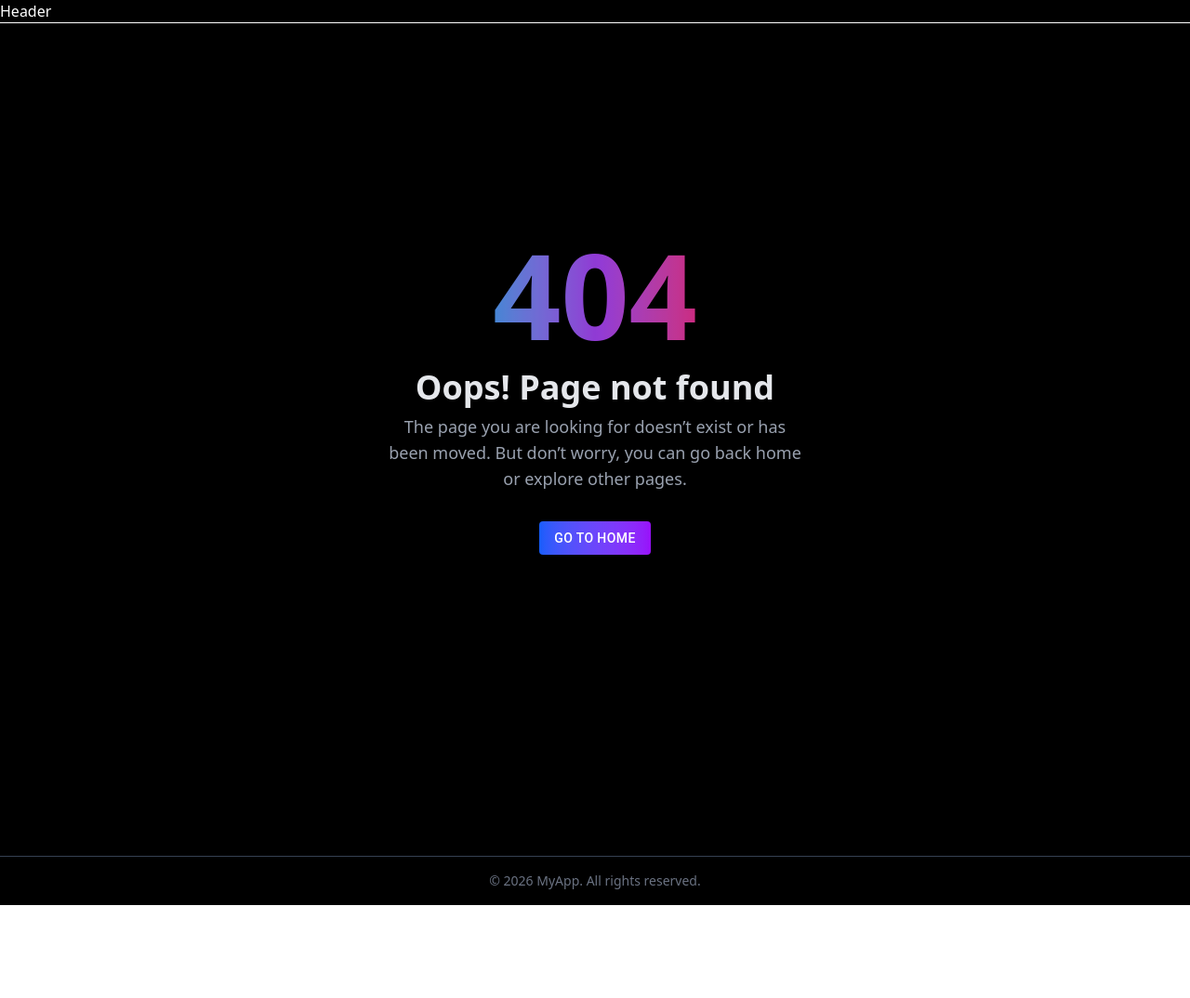
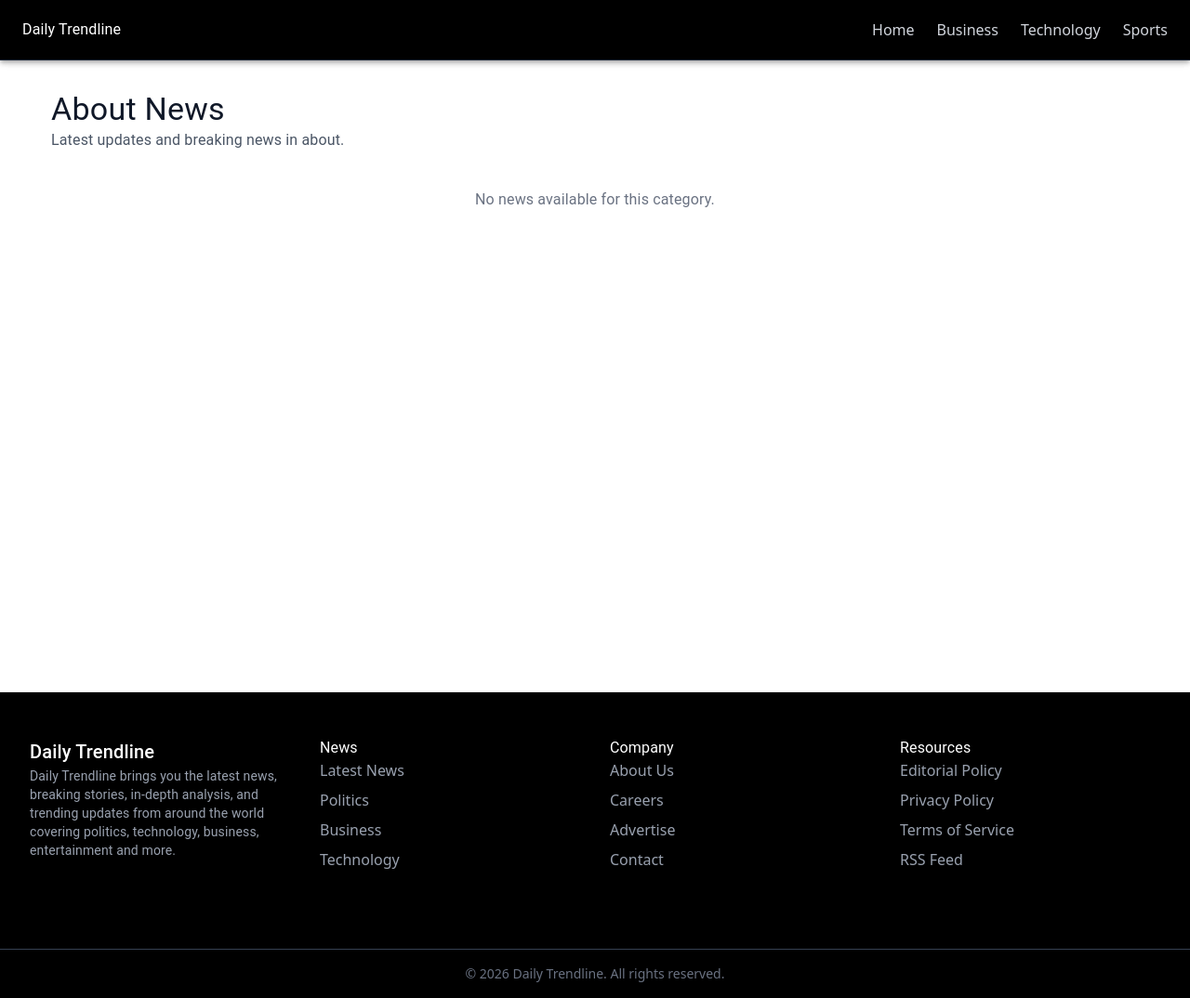
Before and after one commit to advivifymediagroup/daily-trendline-FE, a Next.js app: page /about in a window 1280 px wide. Before the commit this address had no page. Shown: the whole page at 93% size. Before the commit the page ends 974 px from the top, so only its background shows below. Built offline with nearby package versions, Linux system fonts and the light colour scheme.

Commit message:
added footer, header & category page

```diff
--- /dev/null
+++ b/app/[category]/page.tsx
@@ -0,0 +1,133 @@
+import React from "react";
+import { Box, Typography, Card, CardContent, CardMedia } from "@mui/material";
+import { FaClock } from "react-icons/fa";
+import Link from "next/link";
+
+const news = [
+  {
+    id: 1,
+    category: "technology",
+    title: "Apple announces next generation AI chip",
+    image: "https://images.unsplash.com/photo-1518770660439-4636190af475",
+    time: "2 hours ago",
+  },
+  {
+    id: 2,
+    category: "sports",
+    title: "India wins thrilling cricket match",
+    image: "https://images.unsplash.com/photo-1505842465776-3bfd1889e7e0",
+    time: "4 hours ago",
+  },
+  {
+    id: 3,
+    category: "technology",
+    title: "New electric cars dominate 2026 market",
+    image: "https://images.unsplash.com/photo-1503376780353-7e6692767b70",
+    time: "6 hours ago",
+  },
+  {
+    id: 4,
+    category: "entertainment",
+    title: "Streaming platforms releasing big movies",
+    image: "https://images.unsplash.com/photo-1489599849927-2ee91cede3ba",
+    time: "8 hours ago",
+  },
+];
+
+type Props = {
+  params: Promise<{
+    category: string;
+  }>;
+};
+
+
+const page = async ({ params }: Props) => {
+  const { category } = await params;
+
+  console.log("PARAMS::", category);
+
+  // Filter news by category
+  const filteredNews = news.filter((item) => item.category === category);
+
+  return (
+    <Box className="max-w-7xl mx-auto px-4 py-8">
+      {/* Category Title */}
+      <Box className="mb-10">
+        <Typography
+          variant="h4"
+          className="font-bold capitalize text-gray-900 dark:text-white"
+        >
+          {category} News
+        </Typography>
+
+        <Typography className="text-gray-600 dark:text-gray-400 mt-2">
+          Latest updates and breaking news in {category}.
+        </Typography>
+      </Box>
+
+      {/* Featured Article */}
+      {filteredNews.length > 0 && (
+        <Box className="mb-12">
+          <Card className="rounded-xl overflow-hidden shadow-lg dark:bg-gray-900">
+            <CardMedia
+              component="img"
+              height="400"
+              image={filteredNews[0].image}
+              alt={filteredNews[0].title}
+            />
+
+            <CardContent>
+              <Typography
+                variant="h5"
+                className="font-bold text-gray-900 dark:text-white"
+              >
+                {filteredNews[0].title}
+              </Typography>
+
+              <Box className="flex items-center gap-2 mt-4 text-sm text-gray-500 dark:text-gray-400">
+                <FaClock />
+                {filteredNews[0].time}
+              </Box>
+            </CardContent>
+          </Card>
+        </Box>
+      )}
+
+      {/* News Grid */}
+      <Box className="grid gap-6 sm:grid-cols-2 lg:grid-cols-3">
+        {filteredNews.map((item) => (
+          <Link key={item.id} href={`/news/${item.id}`}>
+            <Card className="rounded-xl shadow-md hover:shadow-xl transition-shadow duration-300 dark:bg-gray-900 cursor-pointer">
+              <CardMedia
+                component="img"
+                height="200"
+                image={item.image}
+                alt={item.title}
+              />
+
+              <CardContent>
+                <Typography className="font-semibold text-gray-900 dark:text-white line-clamp-2">
+                  {item.title}
+                </Typography>
+
+                <Box className="flex items-center gap-2 mt-3 text-sm text-gray-500 dark:text-gray-400">
+                  <FaClock />
+                  {item.time}
+                </Box>
+              </CardContent>
+            </Card>
+          </Link>
+        ))}
+      </Box>
+
+      {/* Empty State */}
+      {filteredNews.length === 0 && (
+        <Typography className="text-gray-500 dark:text-gray-400 mt-10 text-center">
+          No news available for this category.
+        </Typography>
+      )}
+    </Box>
+  );
+};
+
+export default page;
--- a/app/category/[slug]/page.tsx
+++ /dev/null
@@ -1,7 +0,0 @@
-import React from "react";
-
-const page = () => {
-  return <div>Category page</div>;
-};
-
-export default page;
--- a/app/layout.tsx
+++ b/app/layout.tsx
@@ -3,6 +3,7 @@ import { Geist, Geist_Mono } from "next/font/google";
 import "./globals.css";
 import Header from "@/components/Header";
 import Footer from "@/components/Footer";
+import { Container } from "@mui/material";
 
 const geistSans = Geist({
   variable: "--font-geist-sans",
@@ -30,7 +31,9 @@ export default function RootLayout({
         className={`${geistSans.variable} ${geistMono.variable} antialiased`}
       >
         <Header />
-        {children}
+        <Container className="max-w-312.5! m-auto min-h-[85vh]">
+          {children}
+        </Container>
         <Footer />
       </body>
     </html>
--- a/app/not-found.tsx
+++ b/app/not-found.tsx
@@ -5,7 +5,7 @@ import { Button } from "@mui/material";
 
 export default function NotFound() {
   return (
-    <div className="flex flex-col items-center justify-center min-h-screen bg-black text-white px-4 text-center">
+    <div className="flex flex-col items-center justify-center min-h-screen bg-black text-white text-center max-w-312.5!">
       {/* 404 Code with gradient glow */}
       <h1 className="text-7xl md:text-9xl font-extrabold mb-4 text-transparent bg-clip-text bg-gradient-to-r from-blue-400 via-purple-500 to-pink-500 drop-shadow-lg animate-pulse">
         404
--- a/app/page.tsx
+++ b/app/page.tsx
@@ -1,6 +1,6 @@
 export default function Home() {
   return (
-    <div className="homepage min-h-[75vh]">
+    <div className="homepage">
       <p>Getting started with Daily Trendline website.</p>
     </div>
   );
--- a/components/Footer.tsx
+++ b/components/Footer.tsx
@@ -1,13 +1,110 @@
-import { Box } from "@mui/material";
+// components/shared/Footer.tsx
+"use client";
+
 import React from "react";
+import { Box, Typography, IconButton } from "@mui/material";
+import {
+  FaFacebookF,
+  FaTwitter,
+  FaLinkedinIn,
+  FaInstagram,
+} from "react-icons/fa";
+import Link from "next/link";
 
-const Footer = () => {
+const footerLinks = [
+  {
+    title: "News",
+    links: [
+      { label: "Latest News", href: "/latest" },
+      { label: "Politics", href: "/politics" },
+      { label: "Business", href: "/business" },
+      { label: "Technology", href: "/technology" },
+    ],
+  },
+  {
+    title: "Company",
+    links: [
+      { label: "About Us", href: "/about" },
+      { label: "Careers", href: "/careers" },
+      { label: "Advertise", href: "/advertise" },
+      { label: "Contact", href: "/contact" },
+    ],
+  },
+  {
+    title: "Resources",
+    links: [
+      { label: "Editorial Policy", href: "/editorial-policy" },
+      { label: "Privacy Policy", href: "/privacy" },
+      { label: "Terms of Service", href: "/terms" },
+      { label: "RSS Feed", href: "/rss" },
+    ],
+  },
+];
+
+const socialLinks = [
+  { icon: <FaFacebookF />, href: "https://facebook.com" },
+  { icon: <FaTwitter />, href: "https://twitter.com" },
+  { icon: <FaLinkedinIn />, href: "https://linkedin.com" },
+  { icon: <FaInstagram />, href: "https://instagram.com" },
+];
+
+const Footer: React.FC = () => {
   return (
     <footer className="w-full bg-black text-gray-200">
-      <Box className="max-w-7xl mx-auto px-4 sm:px-6 lg:px-8 py-12 grid md:grid-cols-4 gap-8"></Box>
+      <Box className="max-w-7xl mx-auto px-4 sm:px-6 lg:px-8 py-12 grid md:grid-cols-4 gap-8">
+        {/* Logo + Description */}
+        <Box className="space-y-4">
+          <Typography variant="h6" className="text-white font-bold text-xl">
+            Daily Trendline
+          </Typography>
+
+          <Typography variant="body2" className="text-gray-400">
+            Daily Trendline brings you the latest news, breaking stories,
+            in-depth analysis, and trending updates from around the world
+            covering politics, technology, business, entertainment and more.
+          </Typography>
+
+          <Box className="flex space-x-3 mt-2">
+            {socialLinks.map((social, idx) => (
+              <IconButton
+                key={idx}
+                component="a"
+                href={social.href}
+                target="_blank"
+                rel="noopener noreferrer"
+                className="text-gray-400 hover:text-white transition-colors"
+              >
+                {social.icon}
+              </IconButton>
+            ))}
+          </Box>
+        </Box>
+
+        {/* Footer Links */}
+        {footerLinks.map((section) => (
+          <Box key={section.title}>
+            <Typography className="font-semibold text-white mb-4">
+              {section.title}
+            </Typography>
+
+            <Box className="flex flex-col space-y-2">
+              {section.links.map((link) => (
+                <Link
+                  key={link.label}
+                  href={link.href}
+                  className="text-gray-400 hover:text-white transition-colors"
+                >
+                  {link.label}
+                </Link>
+              ))}
+            </Box>
+          </Box>
+        ))}
+      </Box>
+
       {/* Copyright */}
       <Box className="border-t border-gray-700 py-4 text-center text-gray-500 text-sm">
-        © {new Date().getFullYear()} MyApp. All rights reserved.
+        © {new Date().getFullYear()} Daily Trendline. All rights reserved.
       </Box>
     </footer>
   );
--- a/components/Header.tsx
+++ b/components/Header.tsx
@@ -1,14 +1,106 @@
-import { AppBar, Box } from "@mui/material";
-import React from "react";
+"use client";
+
+import React, { useState } from "react";
+import {
+  AppBar,
+  Toolbar,
+  IconButton,
+  Typography,
+  Box,
+  Drawer,
+  List,
+  ListItem,
+  ListItemText,
+} from "@mui/material";
+
+import MenuIcon from "@mui/icons-material/Menu";
+import CloseIcon from "@mui/icons-material/Close";
+import Link from "next/link";
+
+const navLinks = [
+  { label: "Home", href: "/" },
+  // { label: "Politics", href: "/politics" },
+  { label: "Business", href: "/business" },
+  { label: "Technology", href: "/technology" },
+  { label: "Sports", href: "/sports" },
+  // { label: "Contact", href: "/contact" },
+];
 
 const Header = () => {
+  const [open, setOpen] = useState(false);
+
+  const toggleDrawer = (state: boolean) => {
+    setOpen(state);
+  };
+
   return (
-    <AppBar
-      position="sticky"
-      className="bg-black! text-white! shadow-md border-b border-white"
-    >
-      Header
-    </AppBar>
+    <>
+      <AppBar
+        position="sticky"
+        className="bg-black! text-white! shadow-md border-b border-gray-800"
+      >
+        <Toolbar className="max-w-7xl mx-auto w-full flex justify-between">
+          {/* Logo */}
+          <Typography className="font-bold text-xl">Daily Trendline</Typography>
+
+          {/* Desktop Navigation */}
+          <Box className="hidden md:flex items-center gap-6">
+            {navLinks.map((link) => (
+              <Link
+                key={link.label}
+                href={link.href}
+                className="text-gray-300 hover:text-white transition-colors"
+              >
+                {link.label}
+              </Link>
+            ))}
+          </Box>
+
+          {/* Mobile Hamburger */}
+
+          <Box className="md:hidden flex items-center">
+            <IconButton
+              className="text-white!"
+              onClick={() => toggleDrawer(true)}
+            >
+              <MenuIcon />
+            </IconButton>
+          </Box>
+        </Toolbar>
+      </AppBar>
+
+      {/* Mobile Drawer */}
+      <Drawer anchor="top" open={open} onClose={() => toggleDrawer(false)}>
+        <Box className=" h-full bg-black text-white p-4">
+          {/* Drawer Header */}
+          <Box className="flex justify-between items-center mb-6">
+            <Typography className="font-bold text-lg">Menu</Typography>
+
+            <IconButton
+              className="text-white!"
+              onClick={() => toggleDrawer(false)}
+            >
+              <CloseIcon />
+            </IconButton>
+          </Box>
+
+          {/* Navigation Links */}
+          <List>
+            {navLinks.map((link) => (
+              <ListItem
+                key={link.label}
+                component={Link}
+                href={link.href}
+                onClick={() => toggleDrawer(false)}
+                className="hover:bg-gray-900 rounded"
+              >
+                <ListItemText primary={link.label} />
+              </ListItem>
+            ))}
+          </List>
+        </Box>
+      </Drawer>
+    </>
   );
 };
 
--- a/package.json
+++ b/package.json
@@ -2,7 +2,7 @@
   "name": "daily-trendline-fe",
   "version": "0.1.0",
   "private": true,
-  "packageManager": "pnpm@9",
+  "packageManager": "pnpm@10.32.1",
   "scripts": {
     "dev": "next dev",
     "build": "next build",
@@ -14,7 +14,8 @@
     "@emotion/styled": "^11.14.1",
     "next": "16.1.6",
     "react": "19.2.3",
-    "react-dom": "19.2.3"
+    "react-dom": "19.2.3",
+    "react-icons": "^5.6.0"
   },
   "devDependencies": {
     "@mui/icons-material": "^7.3.7",
```
Also changed, not shown: 1 other file (tests, documents, lock files or other folders).
